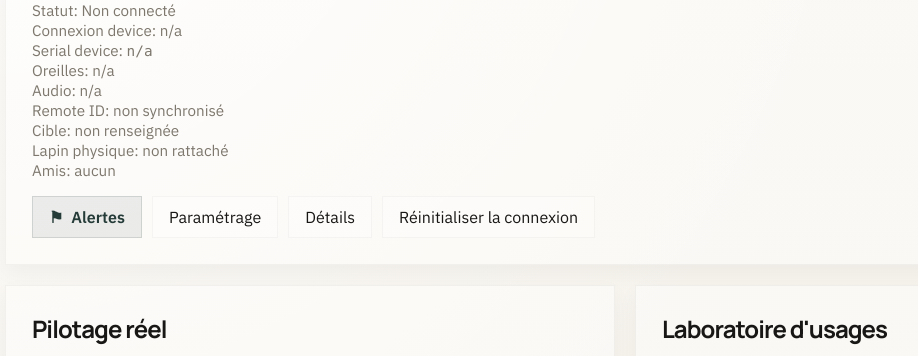
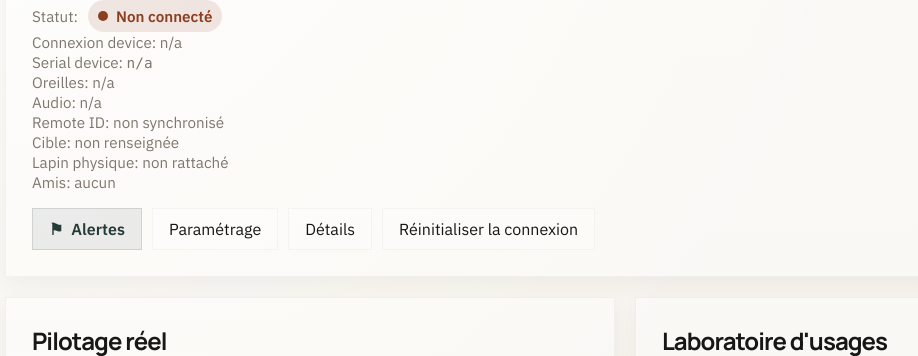
Before and after one commit to apachot/nabaztag, a Python web app: template apps/portal/portal_app/templates/rabbits/detail.html in a window 1280 px wide. Shown: the part 253-609 px from the top of the page, without its empty margins (15-933 px from the left). Run offline with Jinja, Linux system fonts and the light colour scheme; the template is opened without the code that fills it, so the values that code supplies are empty.

Commit message:
Match rabbit detail status badge to dashboard

```diff
--- a/apps/portal/portal_app/templates/rabbits/detail.html
+++ b/apps/portal/portal_app/templates/rabbits/detail.html
@@ -4,6 +4,34 @@
 
 {% block content %}
   <style>
+    .rabbit-status-badge {
+      display: inline-flex;
+      align-items: center;
+      gap: 8px;
+      padding: 6px 10px;
+      border-radius: 999px;
+      font-size: 0.95rem;
+      font-weight: 600;
+    }
+
+    .rabbit-status-badge::before {
+      content: "";
+      width: 10px;
+      height: 10px;
+      border-radius: 999px;
+      background: currentColor;
+    }
+
+    .rabbit-status-badge.online {
+      color: #1f7a52;
+      background: rgba(31, 122, 82, 0.12);
+    }
+
+    .rabbit-status-badge.offline {
+      color: #8a3f21;
+      background: rgba(138, 63, 33, 0.12);
+    }
+
     #led-layout [data-led-target] {
       cursor: pointer !important;
     }
@@ -58,7 +86,15 @@
         <div>
           <h1>{{ rabbit.name }}</h1>
           <div class="meta">Slug: <span class="mono">{{ rabbit.slug }}</span></div>
-          <div class="meta">Statut: <span id="rabbit-status">{{ "Connecté" if local_connection_status == "online" else "Non connecté" }}</span></div>
+          <div class="meta" style="display: flex; align-items: center; gap: 10px; flex-wrap: wrap;">
+            <span>Statut:</span>
+            <span
+              id="rabbit-status"
+              class="rabbit-status-badge {{ 'online' if local_connection_status == 'online' else 'offline' }}"
+            >
+              {{ "Connecté" if local_connection_status == "online" else "Non connecté" }}
+            </span>
+          </div>
           <div class="meta">
             Connexion device:
             <span id="rabbit-remote-connection">
@@ -916,7 +952,11 @@
           if (!response.ok) return;
           const data = await response.json();
 
-          if (rabbitStatus) rabbitStatus.textContent = data.rabbit?.connection_label || "Non connecté";
+          if (rabbitStatus) {
+            rabbitStatus.textContent = data.rabbit?.connection_label || "Non connecté";
+            rabbitStatus.classList.toggle("online", data.rabbit?.connection_status === "online");
+            rabbitStatus.classList.toggle("offline", data.rabbit?.connection_status !== "online");
+          }
           if (rabbitTarget && data.rabbit?.target) rabbitTarget.textContent = data.rabbit.target;
           if (linkedDeviceSerial) linkedDeviceSerial.textContent = data.linked_device?.serial || "non rattaché";
           if (rabbitRemoteConnection) {
```
